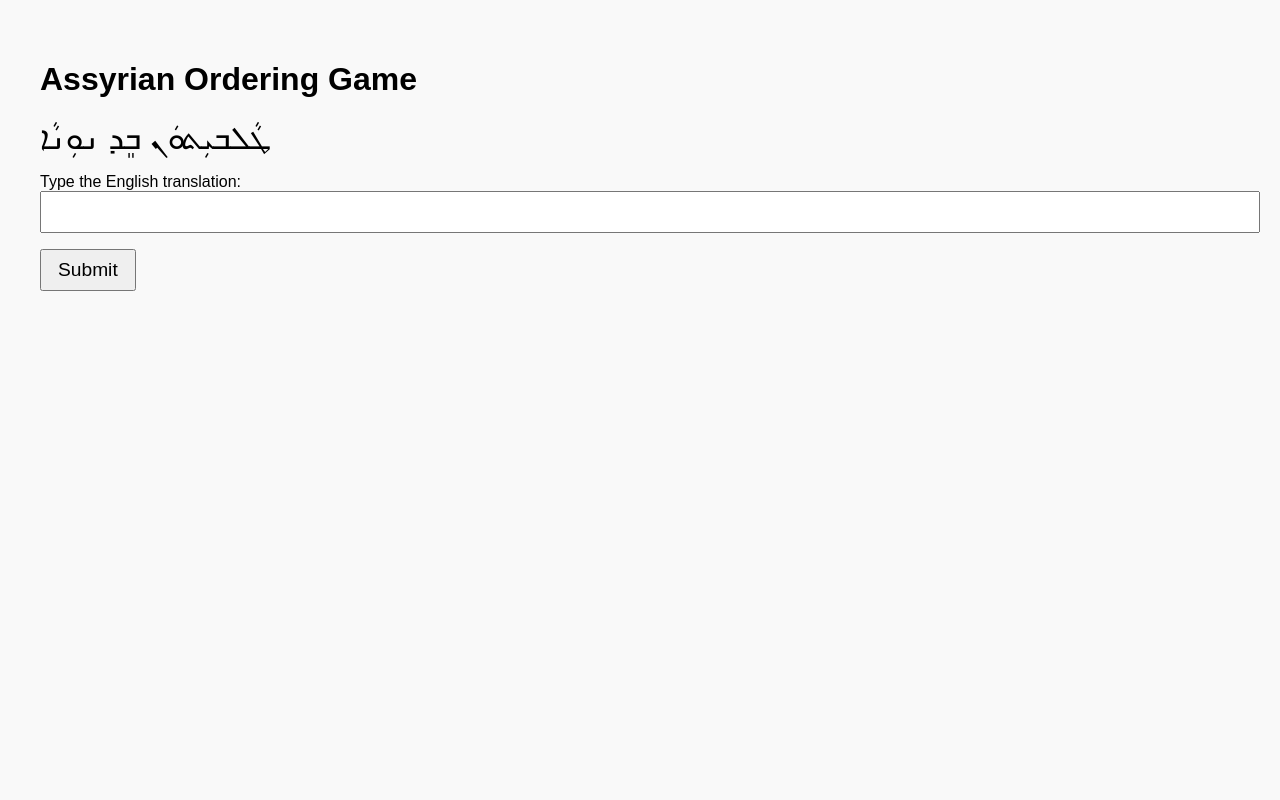
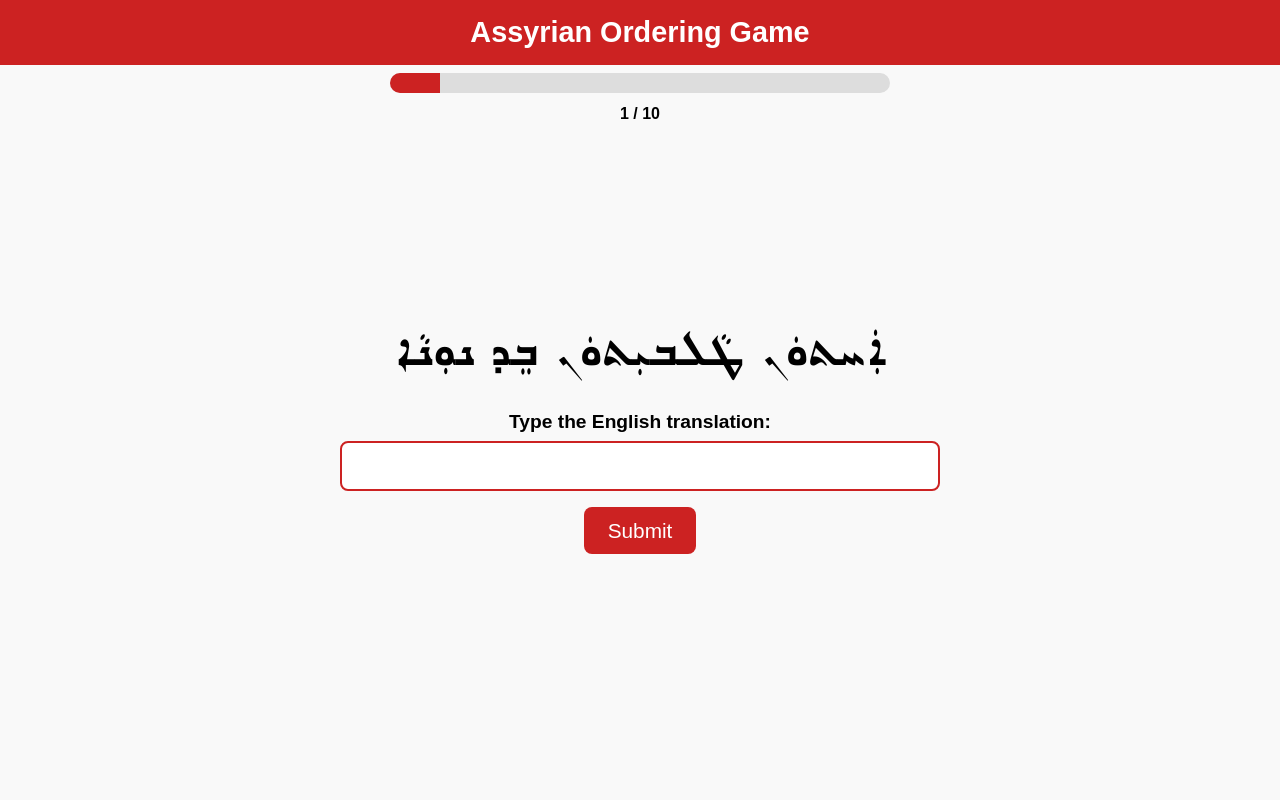
Before and after one commit to danburk1/danburk1.github.io, a plain HTML site: page index.html in a window 1280 px wide. Drawn offline with Linux system fonts and the light colour scheme.

Commit message:
Update index.html

```diff
--- a/index.html
+++ b/index.html
@@ -5,24 +5,137 @@
 <meta name="viewport" content="width=device-width, initial-scale=1" />
 <title>Assyrian Ordering Game</title>
 <style>
-  body { font-family: Arial, sans-serif; padding: 2rem; background: #f9f9f9; }
-  #assyrian { font-size: 2rem; margin-bottom: 1rem; }
-  input[type=text] { width: 100%; padding: 0.5rem; font-size: 1.2rem; }
-  button { margin-top: 1rem; padding: 0.5rem 1rem; font-size: 1.2rem; }
-  #feedback { margin-top: 1rem; font-weight: bold; }
+  @font-face {
+    font-family: 'Estre';
+    src: url('estre.woff') format('woff');
+    font-weight: normal;
+    font-style: normal;
+  }
+
+  body, html {
+    height: 100%;
+    margin: 0;
+    font-family: Arial, sans-serif;
+    background: #f9f9f9;
+    display: flex;
+    flex-direction: column;
+  }
+
+  /* Red banner */
+  header {
+    background-color: #cc2222;
+    color: white;
+    padding: 1rem 0;
+    text-align: center;
+    font-size: 1.8rem;
+    font-weight: bold;
+    user-select: none;
+  }
+
+  /* Progress container */
+  #progress-container {
+    background: #ddd;
+    height: 20px;
+    width: 100%;
+    max-width: 500px;
+    border-radius: 10px;
+    overflow: hidden;
+    margin: 0.5rem auto;
+    position: relative;
+  }
+
+  #progress-bar {
+    background-color: #cc2222;
+    height: 100%;
+    width: 0%;
+    transition: width 0.4s ease;
+  }
+
+  #progress-text {
+    text-align: center;
+    margin-top: 0.25rem;
+    font-weight: 600;
+  }
+
+  main {
+    flex-grow: 1;
+    display: flex;
+    flex-direction: column;
+    justify-content: center;
+    align-items: center;
+    padding: 2rem;
+    max-width: 600px;
+    margin: auto;
+    width: 90%;
+    text-align: center;
+  }
+
+  #assyrian {
+    font-family: 'Estre', serif;
+    font-size: 3.8rem; /* bigger for better readability */
+    margin-bottom: 1.5rem;
+    user-select: none;
+  }
+
+  label {
+    font-size: 1.2rem;
+    font-weight: 600;
+    margin-bottom: 0.5rem;
+    display: block;
+  }
+
+  input[type=text] {
+    width: 100%;
+    padding: 0.7rem;
+    font-size: 1.3rem;
+    border: 2px solid #cc2222;
+    border-radius: 8px;
+    box-sizing: border-box;
+  }
+
+  button {
+    margin-top: 1rem;
+    padding: 0.7rem 1.5rem;
+    font-size: 1.3rem;
+    background-color: #cc2222;
+    border: none;
+    color: white;
+    border-radius: 8px;
+    cursor: pointer;
+    transition: background-color 0.3s ease;
+  }
+
+  button:hover {
+    background-color: #aa1a1a;
+  }
+
+  #feedback {
+    margin-top: 1.2rem;
+    font-weight: bold;
+    font-size: 1.3rem;
+    min-height: 1.5em;
+    user-select: none;
+  }
 </style>
 </head>
 <body>
 
-<h1>Assyrian Ordering Game</h1>
+<header>Assyrian Ordering Game</header>
 
-<div id="assyrian">Loading...</div>
+<div id="progress-container">
+  <div id="progress-bar"></div>
+</div>
+<div id="progress-text">0 / 10</div>
 
-<label for="answer">Type the English translation:</label>
-<input type="text" id="answer" autocomplete="off" />
-<button id="submitBtn">Submit</button>
+<main>
+  <div id="assyrian">Loading...</div>
 
-<div id="feedback"></div>
+  <label for="answer">Type the English translation:</label>
+  <input type="text" id="answer" autocomplete="off" />
+  <button id="submitBtn">Submit</button>
+
+  <div id="feedback"></div>
+</main>
 
 <script>
 const PHRASES = {
@@ -37,43 +150,79 @@ const PHRASES = {
   "y’all order":"ܛܵܠܒܝܼܬܘܿܢ","y’all will order":"ܛܵܠܒܝܼܬܘܿܢ ܒܸܕ"
 };
 
+const PRONOUNS = {
+  "i order (masc.)": "ܐܵܢܵܐ",
+  "i will order (masc.)": "ܐܵܢܵܐ",
+  "i order (fem.)": "ܐܵܢܵܐ",
+  "i will order (fem.)": "ܐܵܢܵܐ",
+  "you order (masc.)": "ܐܲܢ݇ܬ",
+  "you will order (masc.)": "ܐܲܢ݇ܬ",
+  "you order (fem.)": "ܐܲܢ݇ܬܝ",
+  "you will order (fem.)": "ܐܲܢ݇ܬܝ",
+  "he orders": "ܗ̇ܘ",
+  "he will order": "ܗ̇ܘ",
+  "she orders": "ܗ̇ܝ",
+  "she will order": "ܗ̇ܝ",
+  "we order": "ܐܲܚܢܲܢ",
+  "we will order": "ܐܲܚܢܲܢ",
+  "they order": "ܐܵܢܝܼ",
+  "they will order": "ܐܵܢܝܼ",
+  "y’all order": "ܐܲܚܬܘܿܢ",
+  "y’all will order": "ܐܲܚܬܘܿܢ"
+};
+
 const FOODS_EN = ["potatoes","rice","beans","stew","kabobs","chicken","steak","lamb","fish","fries","water","fizzy drinks","yogurt drink","lemonade","orange juice","dolma","red rice","okra stew","yogurt","assyrian egg rolls","tea","coffee","hummus","baba ganosh","salad","pickles","meatballs"];
+const FOODS_SY = ["ܟܸܪܬܘܿܦܹ̈ܐ","ܪܸܙܵܐ","ܚܲܒ̣ܨܹ̈ܐ","ܫܘܼܪܒ̣ܵܐ","ܟܵܒܵܒܹ̈ܐ","ܟܬܵܝܬܵܐ","ܒܸܣܪܵܐ","ܥܸܪܒܵܐ","ܢܘܼܢܵܐ","ܟܸܪܬܘܿܦܹ̈ܐ ܩܸܠܝܹ̈ܐ","ܡܝܼܵܐ","ܫܬܵܝܬܵܐ ܒܲܩܒܸܩܵܢܵܐ","ܕܲܘܹ̈ܐ","ܡܝܼܵܐ ܕܠܝܼܡܘܿܢܹ̈ܐ","ܡܝܼܵܐ ܕܦܘܼܪ̈ܬܩܵܠܹܐ","ܕܘܿܠܡܵܐ","ܪܸܙܵܐ ܣܡܘܿܩܵܐ","ܒܲܡܝܹ̈ܐ","ܡܲܣܬܵܐ","ܒܘܼܪܲܟ","ܟ̰ܵܐܝ","ܩܲܗܘܵܐ","ܚܲܪ̈ܛܡܵܢܹܐ ܓܪ̈ܝܼܣܹܐ","ܒܵܕܸܡܓ̰ܵܢܹ̈ܐ ܓܪ̈ܝܼܣܹܐ","ܣܲܠܵܛܵܐ","ܛܘܼܪ̈ܫܝܹܐ","ܟܸܦܬܹ̈ܐ"];
 
-const FOODS_SY = ["ܟܸܪܬܘܿܦܹ̈ܐ","ܪܸܙܵܐ","ܚܲܒ̣ܨܹ̈ܐ","ܫܘܼܪܒ̣ܵܐ","ܟܵܒܵܒܹ̈ܐ","ܟܬܵܝܬܵܐ","ܒܸܣܪܵܐ","ܥܸܪܒܵܐ","ܢܘܼܢܵܐ","ܟܸܪܬܘܿܦܹ̈ܐ ܩܸܠܝܹ̈ܐ","ܡܝܼܵܐ","ܫܬܵܝܬܵܐ ܒܲܩܒܸܩܵܢܵܐ","ܕܲܘܹ̈ܐ","ܡܝܼܵܐ ܕܠܝܼܡܘܿܢܹ̈ܐ","ܡܝܼܵܐ ܕܦܘܼܪ̈ܬܩܵܠܹܐ","ܕܘܿܠܡܵܐ","ܪܸܙܵܐ ܣܡܘܿܩܵܐ","ܒܲܡܝܹ̈ܐ","ܡܲܣܬܵܐ","ܒܘܼܪܲܟ","ܟ̰ܵܐܝ","ܩܲܗܘܵܐ","ܚܲܪ̈ܛܡܵܢܹܐ ܓܪ̈ܝܼܣܹܐ","ܒܵܕܸܡܓ̰ܵܢܹ̈ܐ ܓܪ̈ܝܼܣܹܐ","ܣܲܠܵܛܵܐ","ܛܘܼܪ̈ܫܝܹܐ","ܟܸܦܬܹ̈ܐ"];
+const TOTAL_QUESTIONS = 10;
 
 let currentEnglishPhrase = "";
 let currentEnglishFood = "";
 let currentAssyrianSentence = "";
+let currentKey = "";
+
+let questionCount = 0;
 
 function normalize(str) {
   return str.toLowerCase().replace(/[^a-z0-9]/g, "");
 }
 
 function newRound() {
-  // Pick random phrase key and English key
+  if (questionCount >= TOTAL_QUESTIONS) {
+    // Game over
+    document.getElementById("assyrian").textContent = "🎉 Game Over! Thanks for playing.";
+    document.getElementById("answer").disabled = true;
+    document.getElementById("submitBtn").disabled = true;
+    document.getElementById("feedback").textContent = "";
+    return;
+  }
+
+  // Pick random phrase key and food index
   const phraseKeys = Object.keys(PHRASES);
   const phraseIndex = Math.floor(Math.random() * phraseKeys.length);
   const foodIndex = Math.floor(Math.random() * FOODS_EN.length);
 
-  // English phrase (like "i order (masc.)")
-  const phraseEnglish = phraseKeys[phraseIndex];
-  // Assyrian phrase
-  const phraseAssyrian = PHRASES[phraseEnglish];
+  currentKey = phraseKeys[phraseIndex];
+  const phraseAssyrian = PHRASES[currentKey];
+  const pronounAssyrian = PRONOUNS[currentKey] || "";
 
-  // Food English and Assyrian
-  const foodEnglish = FOODS_EN[foodIndex];
+  currentEnglishPhrase = currentKey.replace(/\(.*?\)/g, "").trim(); // Remove gender notes
+  currentEnglishFood = FOODS_EN[foodIndex];
   const foodAssyrian = FOODS_SY[foodIndex];
 
-  currentEnglishPhrase = phraseEnglish.replace(/\(.*?\)/g, "").trim(); // Remove gender notes
-  currentEnglishFood = foodEnglish;
-  currentAssyrianSentence = phraseAssyrian + " " + foodAssyrian;
+  // Build Assyrian sentence: pronoun + phrase + food
+  currentAssyrianSentence = pronounAssyrian + " " + phraseAssyrian + " " + foodAssyrian;
 
-  // Show Assyrian sentence
   document.getElementById("assyrian").textContent = currentAssyrianSentence;
 
-  // Clear input and feedback
   document.getElementById("answer").value = "";
   document.getElementById("feedback").textContent = "";
+
+  // Update progress bar and text
+  questionCount++;
+  const percent = (questionCount / TOTAL_QUESTIONS) * 100;
+  document.getElementById("progress-bar").style.width = percent + "%";
+  document.getElementById("progress-text").textContent = `${questionCount} / ${TOTAL_QUESTIONS}`;
 }
 
 document.getElementById("submitBtn").addEventListener("click", () => {
@@ -82,7 +231,7 @@ document.getElementById("submitBtn").addEventListener("click", () => {
 
   if (userInput === correctAnswer) {
     document.getElementById("feedback").textContent = "Correct! 🎉";
-    setTimeout(newRound, 1500);
+    setTimeout(newRound, 1200);
   } else {
     document.getElementById("feedback").textContent = "Try again!";
   }
```
